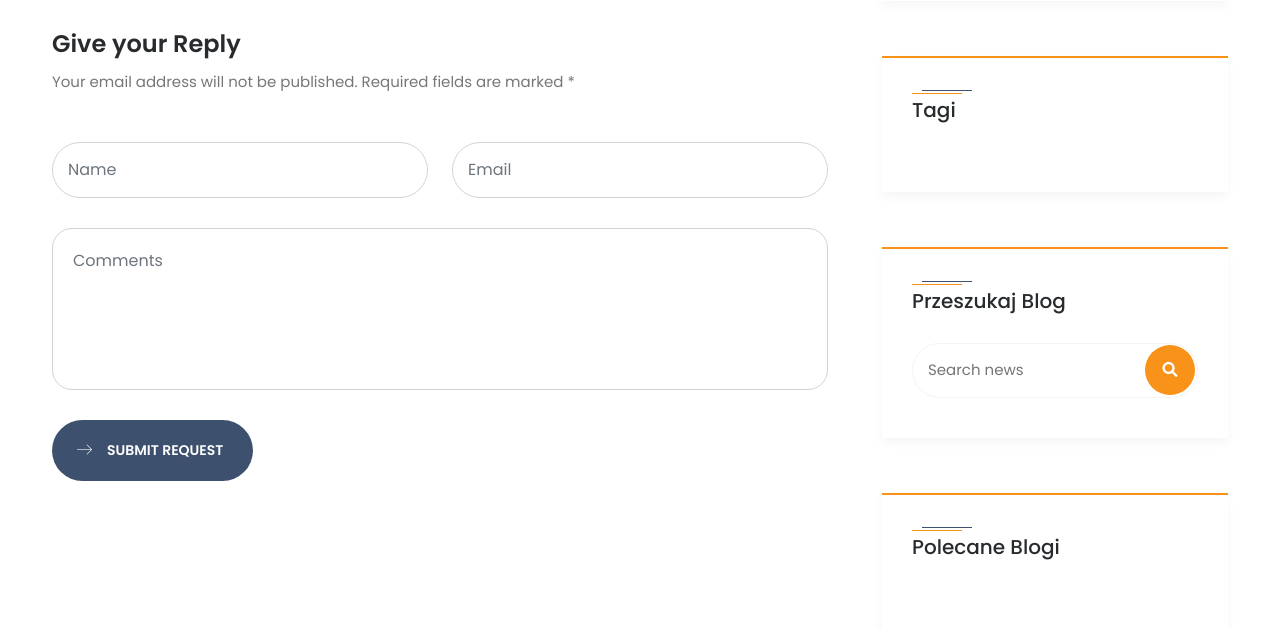
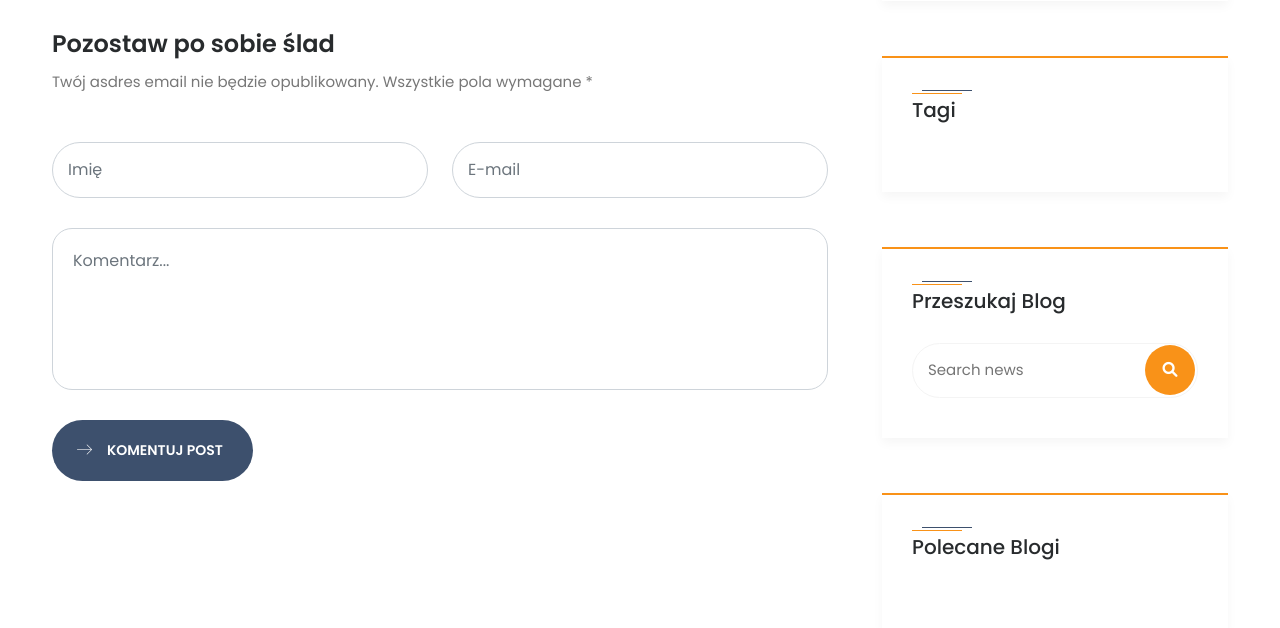
Before and after one commit to informatykdmd/dmdinstalacje, a Flask app: template templates/blog-one.html in a window 1280 px wide. Shown: the part 774-1402 px from the top of the page. Run offline with Flask 3, Linux system fonts and the light colour scheme; the template is opened without the code that fills it, so the values that code supplies are empty; some libraries are stand-ins or nearby versions; some web fonts are replaced.

Commit message:
Working now

```diff
--- a/templates/blog-one.html
+++ b/templates/blog-one.html
@@ -119,31 +119,32 @@
                                 {% endfor %}
                             {% endif %}
                             <div class="comment-form-wrap mt-50">
-                                <h3 class="reply-title">Give your Reply</h3>
-                                <p>Your email address will not be published. Required fields are marked *</p>
-                                <div id="form-messages"></div>
-                                <form id="ajax-contact" method="post" action="mailer.php" class="comment-form mt-15">
+                                <h3 class="reply-title">Pozostaw po sobie ślad</h3>
+                                <p>Twój asdres email nie będzie opublikowany. Wszystkie pola wymagane *</p>
+                                <div id="komunikat_z_serwera"></div>
+                                <form id="ajax-contact" class="comment-form mt-15">
                                     <div class="row">
                                         <div class="col-lg-6">
                                             <div class="form-group mt-30">
-                                                <input type="text" id="name" name="name" class="form-control" placeholder="Name">
+                                                <input type="text" id="name" name="Name" class="form-control" placeholder="Imię" required />
                                             </div>
                                         </div>
                                         <div class="col-lg-6">
                                             <div class="form-group mt-30">
-                                                <input type="email" id="email" name="email" class="form-control" placeholder="Email">
+                                                <input type="email" id="email" name="Email" class="form-control" placeholder="E-mail">
                                             </div>
                                         </div>
                                         <div class="col-lg-12">
                                             <div class="form-group textarea mt-30">
-                                                <textarea name="message" rows="5" id="message" class="form-control" placeholder="Comments"></textarea>
+                                                <textarea name="Comment" rows="5" id="message" class="form-control" placeholder="Komentarz..."></textarea>
                                             </div>
                                         </div>
                                         <div class="col-lg-12">
                                             <div class="form-group submit-btn mt-30">
-                                                <button class="btn btn-primary">
+                                                <input type="hidden" name="id" value="{{choiced['id']}}" />
+                                                <button class="btn btn-primary" id="przycisk">
                                                     <i class="flaticon-right icon-arrow before"></i>
-                                                    <span class="label">Submit Request</span>
+                                                    <span class="label">Komentuj Post</span>
                                                     <i class="flaticon-right icon-arrow after"></i>
                                                 </button>
                                             </div>
@@ -259,3 +260,48 @@
     </main>
 
 {% endblock %}
+{% block bottom_scripts %}
+<script>
+    document.addEventListener("DOMContentLoaded", function() {
+        document.getElementById('ajax-contact').addEventListener('submit', function(e) {
+            e.preventDefault(); // Zapobiegaj domyślnej akcji formularza
+            const formData = new FormData(this); // Użyj 'this', aby odnieść się do formularza
+            const jsonFormData = Object.fromEntries(formData.entries());
+
+            fetch('/add-comm-pl', {
+                method: 'POST',
+                headers: {
+                    'Content-Type': 'application/json',
+                },
+                body: JSON.stringify(jsonFormData) // Przekazuj dane z formularza
+            })
+            .then(response => response.json())
+            .then(data => {
+                // console.log(data);
+
+                const komunikatDiv = document.getElementById("komunikat_z_serwera");
+                if (komunikatDiv) {
+                    komunikatDiv.innerHTML = data.message;
+                    // Ustawienie koloru komunikatu na podstawie wartości 'success'
+                    if(data.success) {
+                        komunikatDiv.style.color = "#063e90"; // Sukces - zielony
+                        document.getElementById('Comments').reset();
+                        setTimeout(function() { // Opóźnienie przed przeładowaniem, aby użytkownik zdążył zobaczyć komunikat
+                            window.location.reload();
+                        }, 1500);
+                    } else {
+                        komunikatDiv.style.color = "#ff3535"; // Niepowodzenie - czerwony
+                    }
+                    setTimeout(function() {
+                        komunikatDiv.innerHTML = '';
+                    }, 5000);
+                }
+            })
+            .catch((error) => {
+                console.error('Error:', error);
+            });
+        });
+    });
+</script>
+
+{% endblock %}
```
